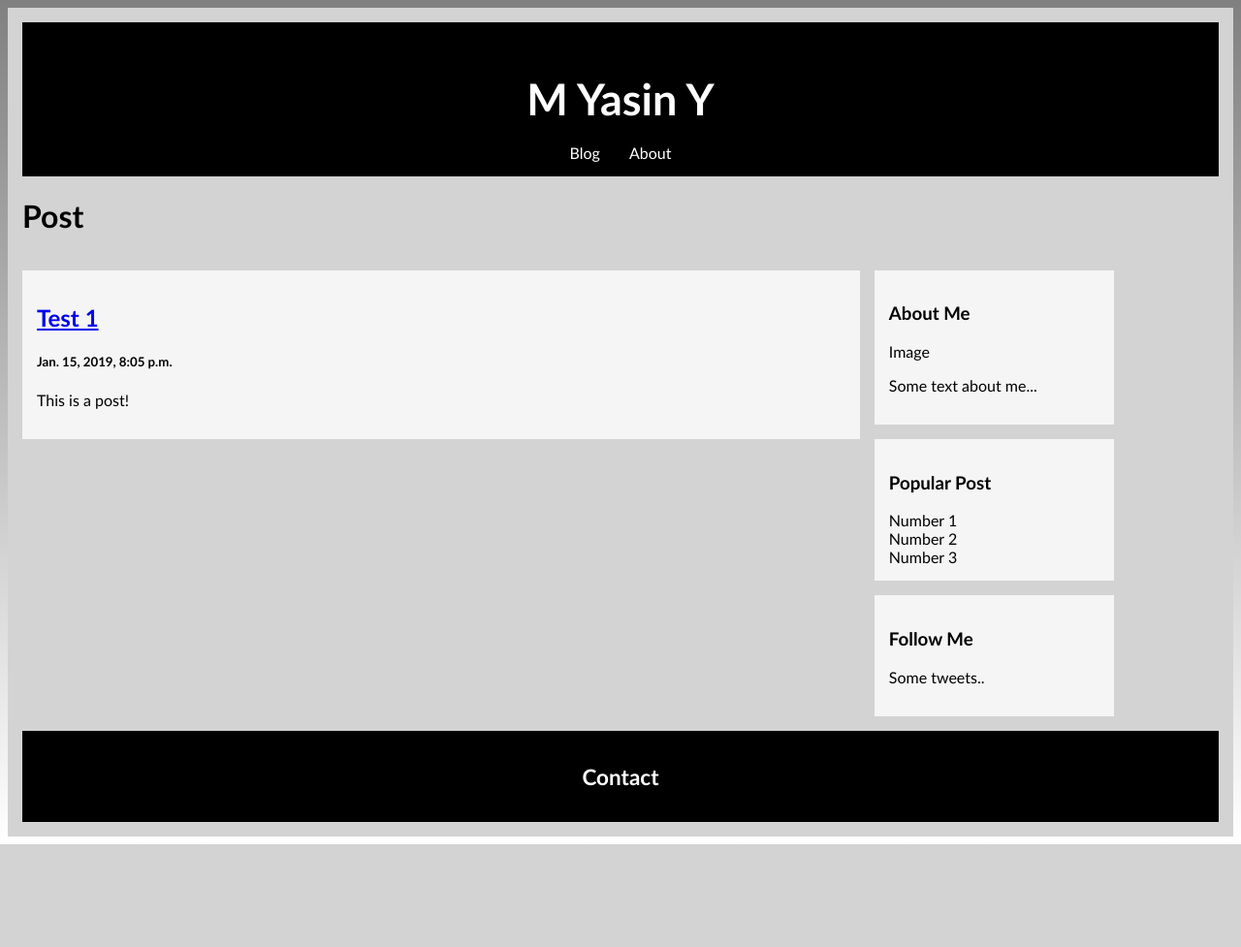
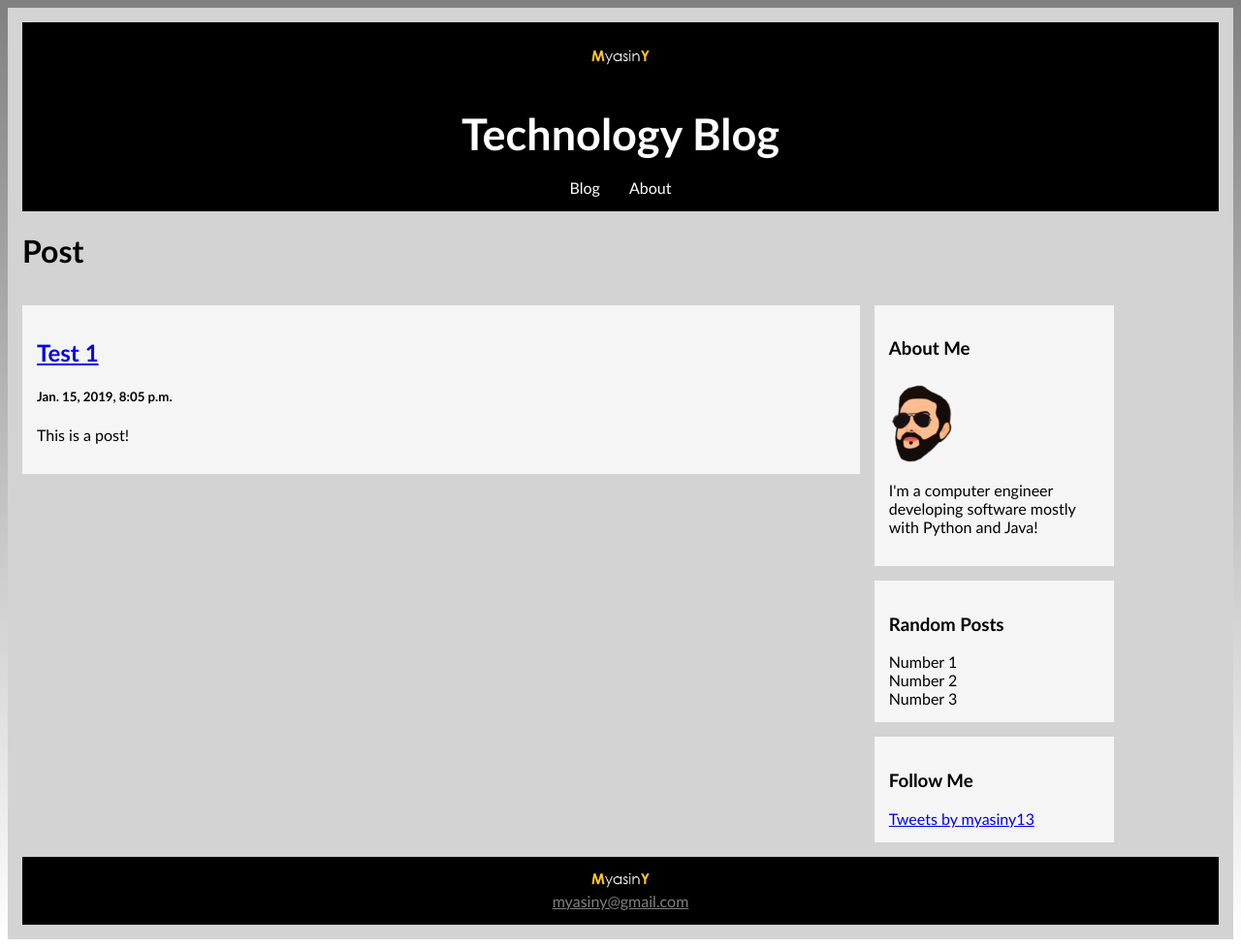
Before and after one commit to myasiny/mywebsite, a Django app: a page that uses templates/base.html in a window 1280 px wide. Shown: the whole page at 97% size. Before the commit the page ends 871 px from the top, so only its background shows below. Run offline with Django 3.2, Linux system fonts and the light colour scheme; data comes from the database, SQL or seed files in the repository; some libraries are stand-ins or nearby versions.

Commit message:
Logo & Timeline

```diff
--- a/static/css/base.css
+++ b/static/css/base.css
@@ -90,7 +90,6 @@ body {
 }
 
 .footer {
-	font-size: 15px;
     text-align: center;
     padding: 15px;
     margin-top: 15px;
--- a/templates/base.html
+++ b/templates/base.html
@@ -10,7 +10,10 @@
 </head>
 <body>
     <div class="header">
-        <h2 class="header-title">M Yasin Y</h2>
+        <a href="/blog">
+            <img style="width: 5%" src="{% static "img/myy-logo.png" %}" alt="Yasin's Logo">
+        </a>
+        <h2 class="header-title">Technology Blog</h2>
     </div>
 
     <ul class="navigator">
@@ -26,12 +29,12 @@
         <div class="col-right">
             <div class="card">
                 <h3>About Me</h3>
-                <a>Image</a>
-                <p>Some text about me...</p>
+                <img style="width: 30%" src="{% static "img/myy-draw.png" %}" alt="Yasin's Drawing">
+                <p>I'm a computer engineer developing software mostly with Python and Java!</p>
             </div>
 
             <div class="card">
-                <h3>Popular Post</h3>
+                <h3>Random Posts</h3>
                 <a>Number 1</a><br>
                 <a>Number 2</a><br>
                 <a>Number 3</a>
@@ -39,13 +42,18 @@
 
             <div class="card">
                 <h3>Follow Me</h3>
-                <p>Some tweets..</p>
+                <a class="twitter-timeline" data-width=100% data-height="500" data-dnt="true" data-theme="dark" data-link-color="#FAB81E" href="https://twitter.com/myasiny13?ref_src=twsrc%5Etfw">Tweets by myasiny13</a>
+                <script async src="https://platform.twitter.com/widgets.js" charset="utf-8"></script>
             </div>
         </div>
     </div>
 
     <div class="footer">
-        <h2 class="header-title">Contact</h2>
+        <a href="/blog">
+            <img style="width: 5%" src="{% static "img/myy-logo.png" %}" alt="Yasin's Logo">
+        </a>
+        <br>
+        <a style="color: gray" href="mailto:myasiny@gmail.com">myasiny@gmail.com</a>
     </div>
 </body>
 </html>
--- a/templates/detail.html
+++ b/templates/detail.html
@@ -6,7 +6,7 @@
 
 <head>
     <meta charset="UTF-8">
-    <title>{{ result.title }}</title>
+    <title>M Yasin Y - {{ result.title }}</title>
 </head>
 <body>
     <h1>Post</h1>
```
Also changed, not shown: static/img/myy-draw.png (added), static/img/myy-logo.png (added).
